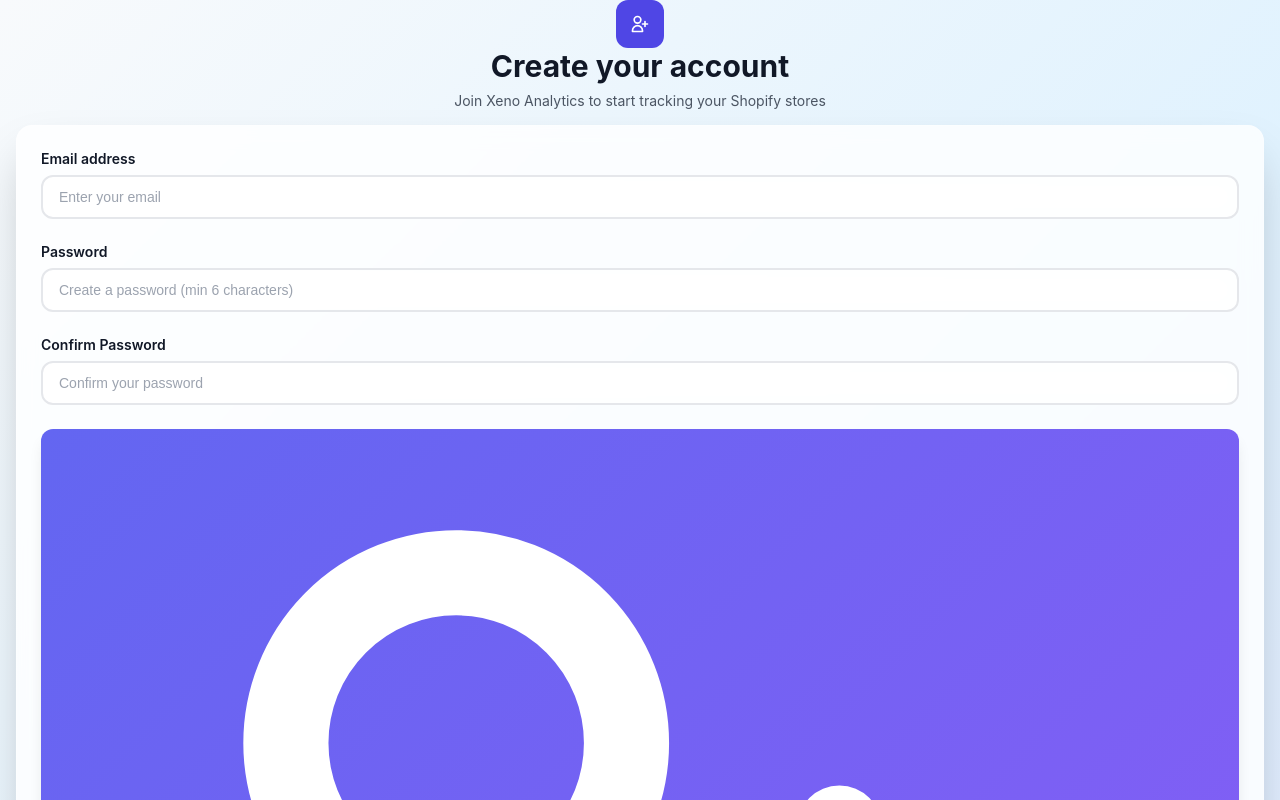
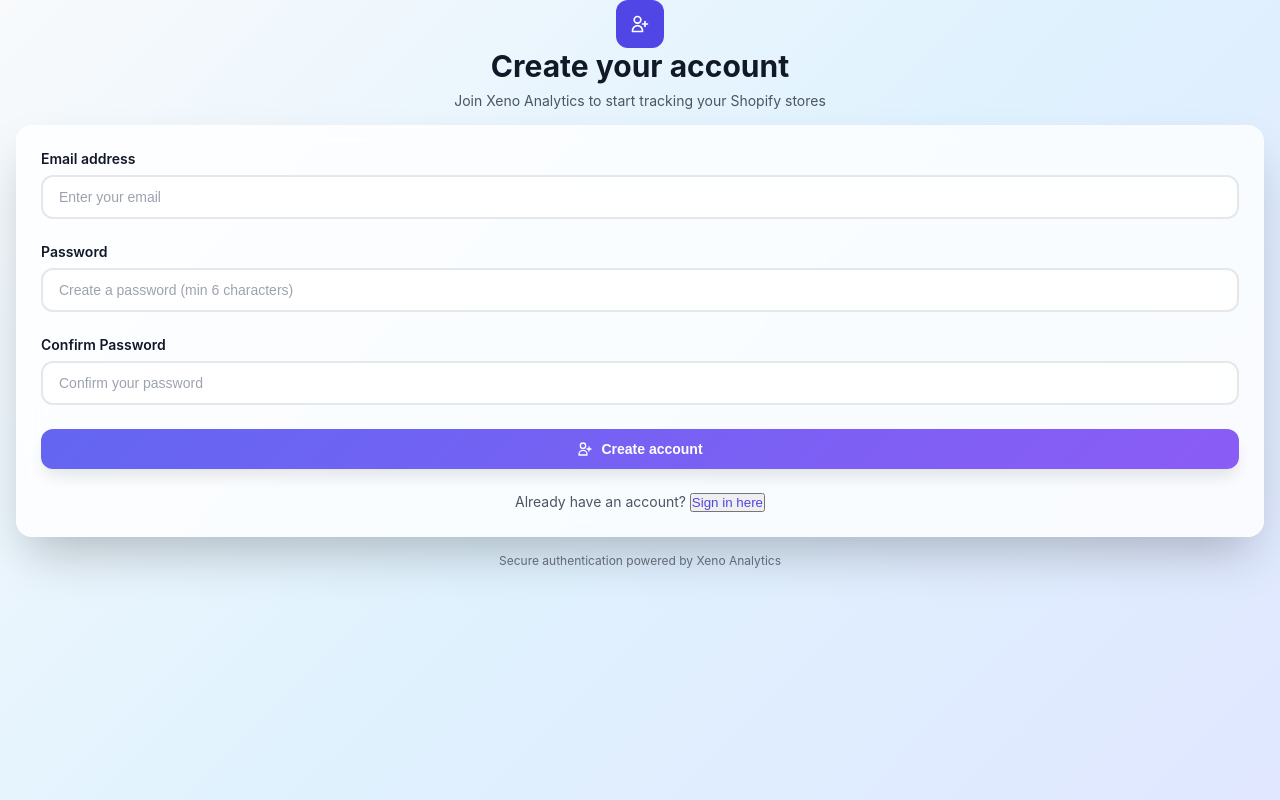
Before and after one commit to ArghadeepNath/xeno-frontend, a React (Create React App) app: page / in a window 1280 px wide. Both pictures are taken after a click on the button "Sign up here". Shown: the top 800 px of the page. Built offline with nearby package versions, Linux system fonts and the light colour scheme.

Commit message:
Update Signup.js

```diff
--- a/src/Signup.js
+++ b/src/Signup.js
@@ -76,12 +76,8 @@ export default function Signup({ switchToLogin }) {
               <path strokeLinecap="round" strokeLinejoin="round" strokeWidth={2} d="M18 9v3m0 0v3m0-3h3m-3 0h-3m-2-5a4 4 0 11-8 0 4 4 0 018 0zM3 20a6 6 0 0112 0v1H3v-1z" />
             </svg>
           </div>
-          <h2 className="mt-6 text-3xl font-bold text-gray-900">
-            Create your account
-          </h2>
-          <p className="mt-2 text-sm text-gray-600">
-            Join Xeno Analytics to start tracking your Shopify stores
-          </p>
+          <h2 className="mt-6 text-3xl font-bold text-gray-900">Create your account</h2>
+          <p className="mt-2 text-sm text-gray-600">Join Xeno Analytics to start tracking your Shopify stores</p>
         </div>
 
         {/* Signup Form */}
@@ -100,9 +96,7 @@ export default function Signup({ switchToLogin }) {
               )}
 
               <div className="form-group">
-                <label htmlFor="email" className="form-label">
-                  Email address
-                </label>
+                <label htmlFor="email" className="form-label">Email address</label>
                 <input
                   id="email"
                   name="email"
@@ -117,9 +111,7 @@ export default function Signup({ switchToLogin }) {
               </div>
 
               <div className="form-group">
-                <label htmlFor="password" className="form-label">
-                  Password
-                </label>
+                <label htmlFor="password" className="form-label">Password</label>
                 <input
                   id="password"
                   name="password"
@@ -134,9 +126,7 @@ export default function Signup({ switchToLogin }) {
               </div>
 
               <div className="form-group">
-                <label htmlFor="confirmPassword" className="form-label">
-                  Confirm Password
-                </label>
+                <label htmlFor="confirmPassword" className="form-label">Confirm Password</label>
                 <input
                   id="confirmPassword"
                   name="confirmPassword"
@@ -150,11 +140,12 @@ export default function Signup({ switchToLogin }) {
                 />
               </div>
 
+              {/* Normal-sized Button */}
               <div>
                 <button
                   type="submit"
                   disabled={loading}
-                  className="btn btn-primary btn-lg w-full"
+                  className="btn btn-primary w-full py-2 text-sm font-medium flex items-center justify-center gap-2"
                 >
                   {loading ? (
                     <>
@@ -162,12 +153,22 @@ export default function Signup({ switchToLogin }) {
                       Creating account...
                     </>
                   ) : (
-                  <>
-                    <svg className="icon-sm" fill="none" stroke="currentColor" viewBox="0 0 24 24">
-                      <path strokeLinecap="round" strokeLinejoin="round" strokeWidth={2} d="M18 9v3m0 0v3m0-3h3m-3 0h-3m-2-5a4 4 0 11-8 0 4 4 0 018 0zM3 20a6 6 0 0112 0v1H3v-1z" />
-                    </svg>
-                    Create account
-                  </>
+                    <>
+                      <svg
+                        className="w-4 h-4"
+                        fill="none"
+                        stroke="currentColor"
+                        viewBox="0 0 24 24"
+                      >
+                        <path
+                          strokeLinecap="round"
+                          strokeLinejoin="round"
+                          strokeWidth={2}
+                          d="M18 9v3m0 0v3m0-3h3m-3 0h-3m-2-5a4 4 0 11-8 0 4 4 0 018 0zM3 20a6 6 0 0112 0v1H3v-1z"
+                        />
+                      </svg>
+                      Create account
+                    </>
                   )}
                 </button>
               </div>
```
